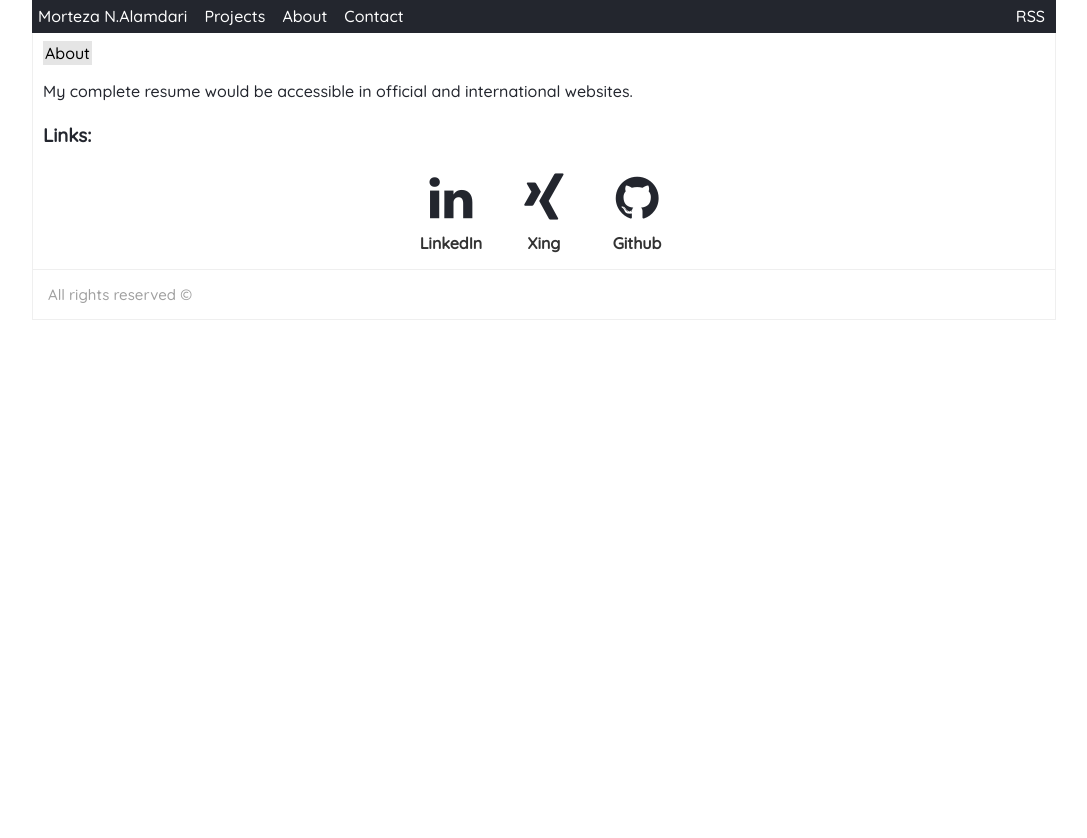
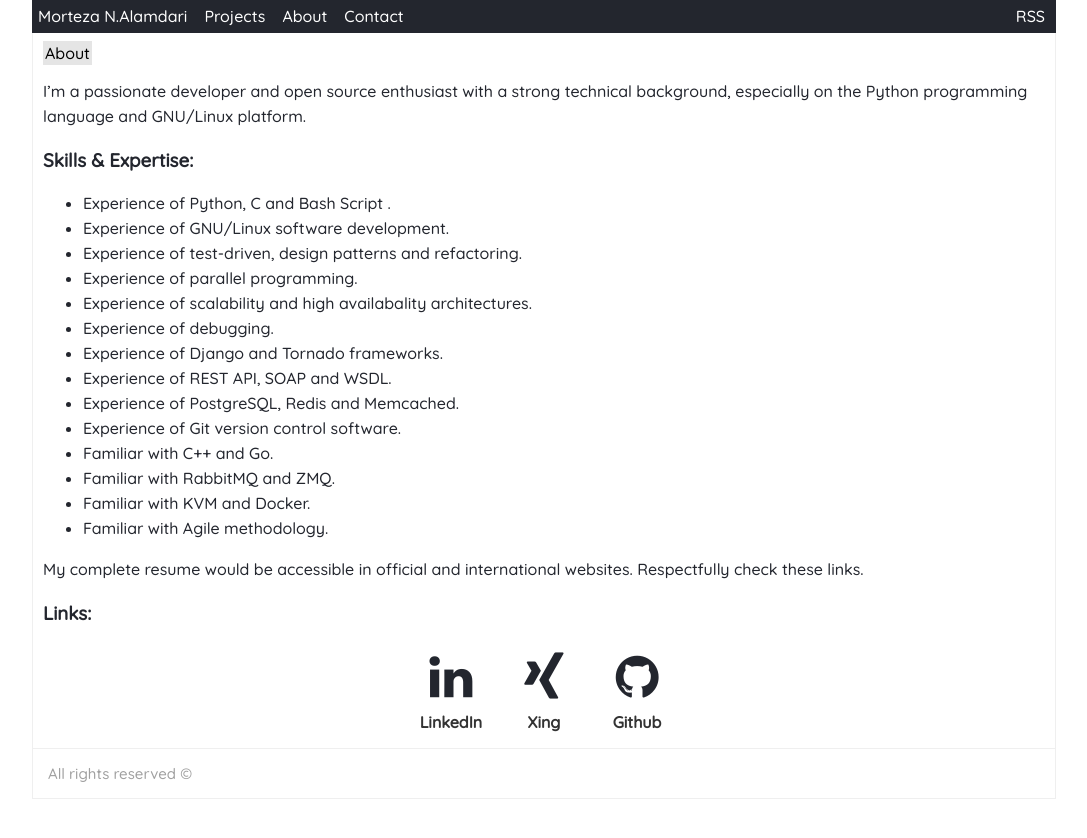
Before and after one commit to Mortezaipo/stage, a Jekyll site: the page built from about.md, in a window 1280 px wide. Shown: the top 838 px of the page, without its empty margins (96-1183 px from the left). Built offline with Jekyll 4.4.1, drawn with Linux system fonts in a browser that asks for light colours.

Commit message:
Update about page.

```diff
--- a/about.md
+++ b/about.md
@@ -3,7 +3,28 @@ layout: page
 title: "About"
 permalink: /about/
 ---
+
+I'm a passionate developer and open source enthusiast with a strong technical
+background, especially on the Python programming language and GNU/Linux platform.
+
+### Skills & Expertise:
+* Experience of Python, C and Bash Script .
+* Experience of GNU/Linux software development.
+* Experience of test-driven, design patterns and refactoring.
+* Experience of parallel programming.
+* Experience of scalability and high availabality architectures.
+* Experience of debugging.
+* Experience of Django and Tornado frameworks.
+* Experience of REST API, SOAP and WSDL.
+* Experience of PostgreSQL, Redis and Memcached.
+* Experience of Git version control software.
+* Familiar with C++ and Go.
+* Familiar with RabbitMQ and ZMQ.
+* Familiar with KVM and Docker.
+* Familiar with Agile methodology.
+
 My complete resume would be accessible in official and international websites.
+Respectfully check these links.
 
 ### Links:
 
```
